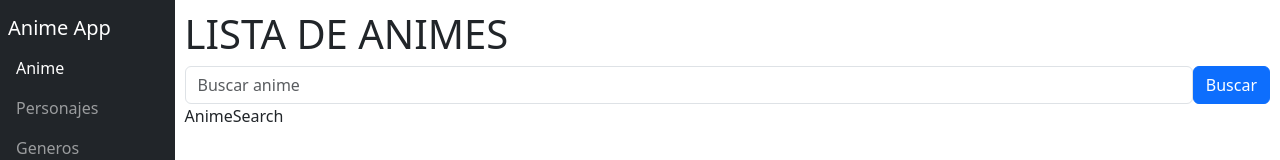
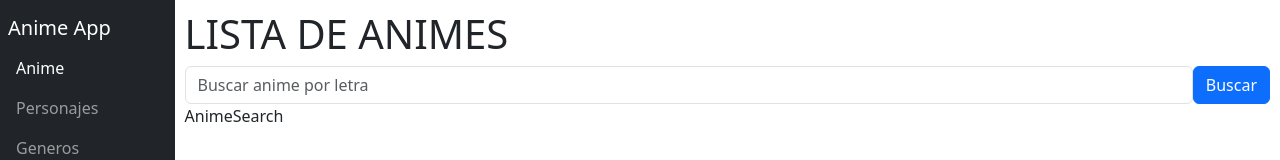
Before and after one commit to jenri019/anime-app, a React (Vite) app: page /anime in a window 1280 px wide. Shown: the top 160 px of the page. Built offline with nearby package versions, Linux system fonts and the light colour scheme.

Commit message:
Modifying searchbar input component, adding useForm

```diff
--- a/src/anime/components/AnimeHeader.jsx
+++ b/src/anime/components/AnimeHeader.jsx
@@ -5,7 +5,7 @@ export const AnimeHeader = () => {
   return (
     <>
         <h1>LISTA DE ANIMES</h1>
-        <SearchBar placeholder="Buscar anime" type="type" />
+        <SearchBar placeholder="Buscar anime por letra" type="type" />
     </>
   )
 }
--- a/src/anime/pages/MainAnimePage.jsx
+++ b/src/anime/pages/MainAnimePage.jsx
@@ -8,7 +8,8 @@ export const MainAnimePage = () => {
   const params = useParams();
   const location = useLocation();
 
-  console.log('PARAMS', params, location)
+  console.log('PARAMS', params)
+  console.log('LOCATION', location)
 
   return (
     <>
--- a/src/common/components/SearchBar.jsx
+++ b/src/common/components/SearchBar.jsx
@@ -1,23 +1,34 @@
 import React from 'react'
 import { useNavigate } from 'react-router-dom';
+import { useForm } from '../hooks/useForm';
 
 export const SearchBar = ({placeholder, type = ''}) => {
   const navigate = useNavigate();
 
+  const {formState, onInputChange} = useForm({
+    toSearch: '',
+  })
+
+  const {toSearch} = formState;
+
   const onSubmitForm = (event) => {
     event.preventDefault();
-    console.log('SUBMIT')
-    navigate(`?${type}=1`);
+    navigate(`?${type}=${toSearch}`);
   }
 
   return (
     <>
       <form className='d-flex' onSubmit={(event) => onSubmitForm(event)}>
+
           <input
               type="text"
               className='form-control'
               placeholder={placeholder}
-        />
+              name='toSearch'
+              value={toSearch}
+              onChange={(event) => { onInputChange(event) }}
+              autoComplete='off'/>
+
           <button className="btn btn-primary">
             Buscar
           </button>
```
Lines whose indentation alone changed are shown as unchanged.
